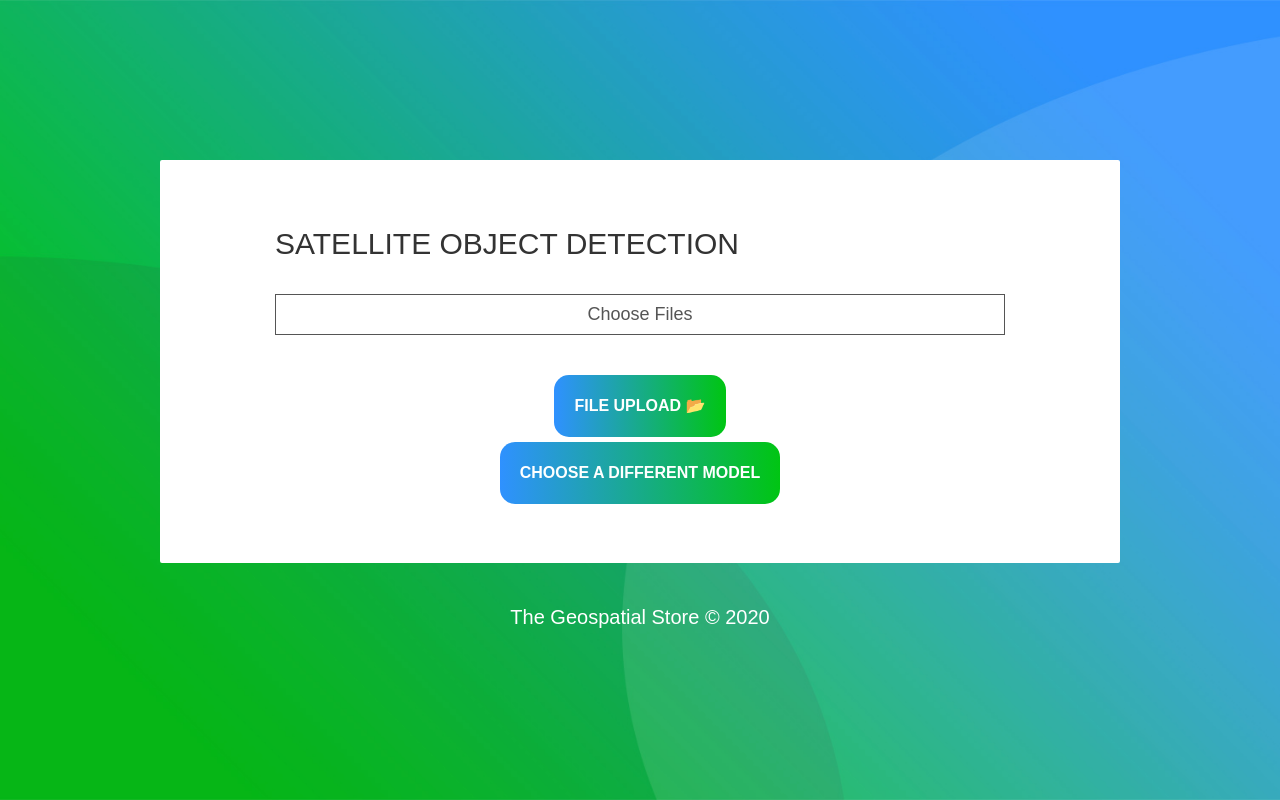
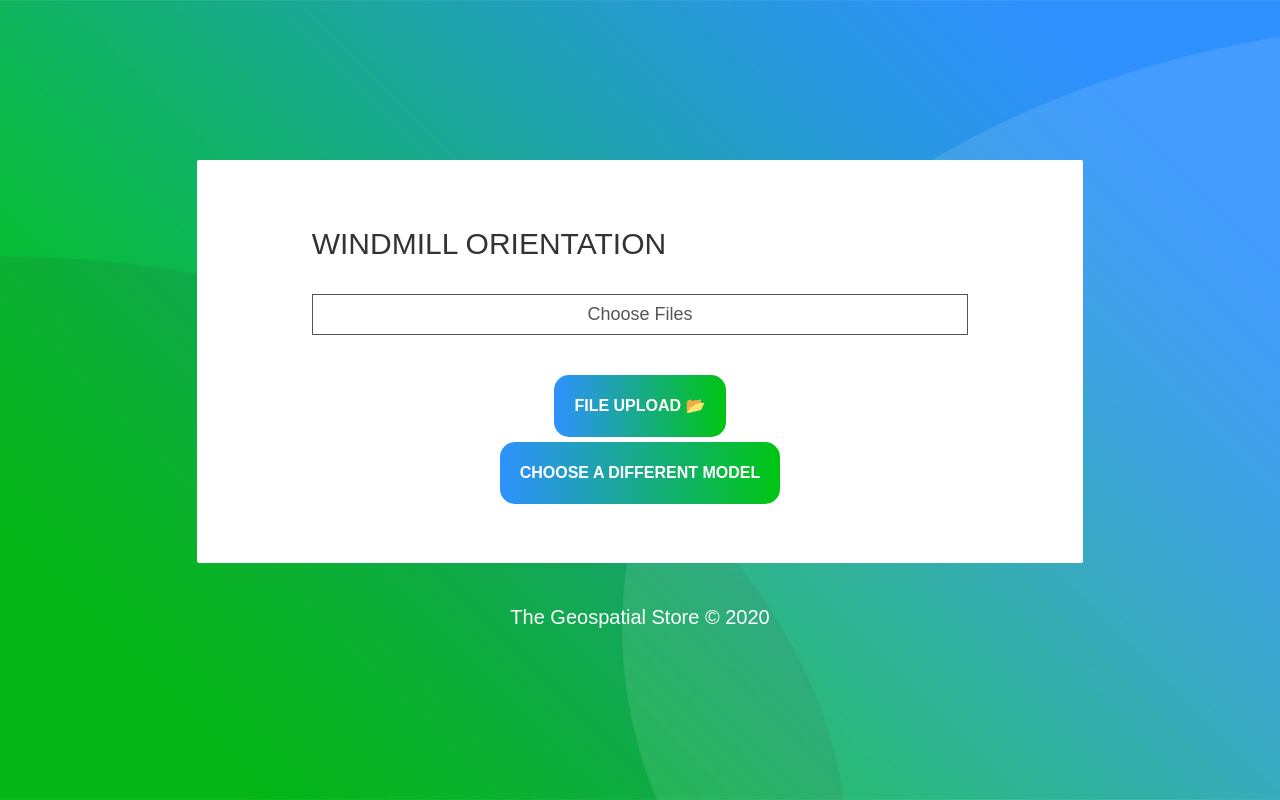
Before and after one commit to akan72/geospatial-store, a Flask app: page /windmill in a window 1280 px wide. Run offline with Flask 2, Linux system fonts and the light colour scheme.

Commit message:
adding results to windmill output

```diff
--- a/flask/src/app/templates/windmill_result.html
+++ b/flask/src/app/templates/windmill_result.html
@@ -16,6 +16,7 @@
                         {% for file, result in content.items() %}
                             <img src="{{ url_for('static', filename='output/'+result) }}" style="height: auto; width: auto;"/>
                             <p class="label-input100"> Image: {{ file }} </p>
+                            <p class="label-input100"> Characteristics: {{ result }} </p>
                         {% endfor %}
                     </span>
                 </div>
--- a/flask/src/app/templates/windmill_upload.html
+++ b/flask/src/app/templates/windmill_upload.html
@@ -9,7 +9,7 @@
             <div class="wrap-contact100">
                 <form class="contact100-form validate-form" enctype=multipart/form-data action="{{ url_for('main.upload_windmill') }}" method="POST">
                     <span class="contact100-form-title">
-                        Satellite Object Detection
+                        Windmill Orientation
                     </span>
 
                     <div class="wrap-input100">
```
